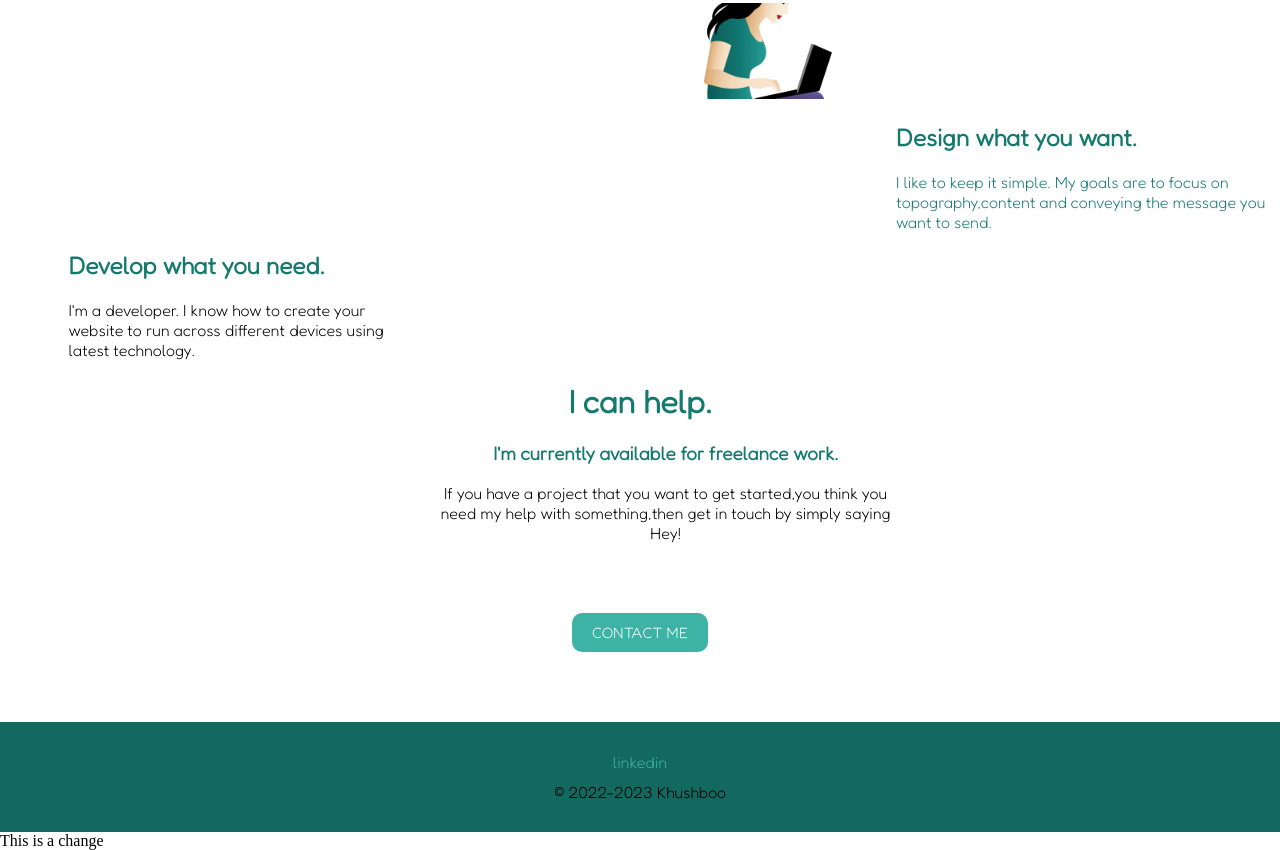
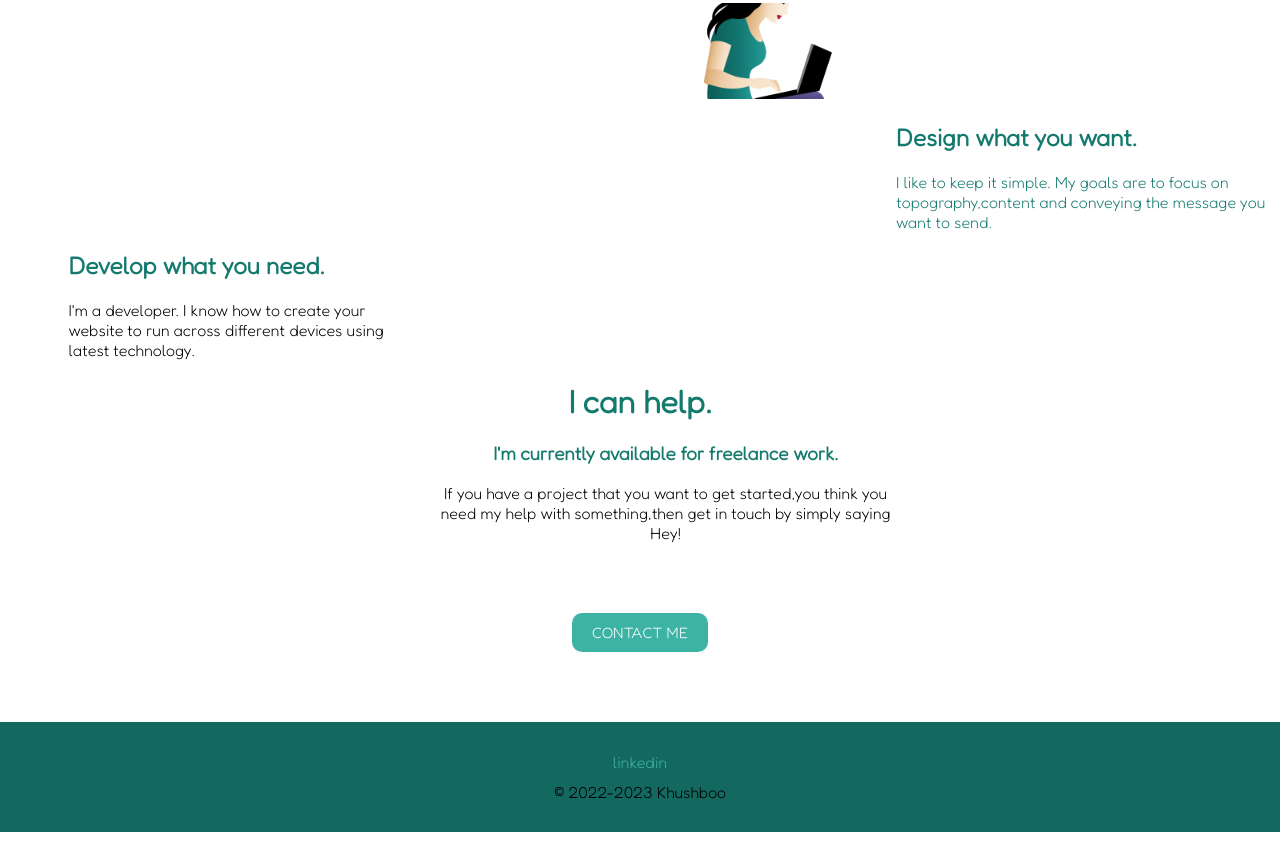
Before and after one commit to khushi230/adv, a plain HTML site: page index.html in a window 1280 px wide. Shown: the part 974-1824 px from the top of the page. Drawn offline with Linux system fonts and the light colour scheme.

Commit message:
change removed

```diff
--- a/index.html
+++ b/index.html
@@ -77,7 +77,5 @@
           <div class="copyright">&#169; 2022-2023 Khushboo</div>
        </div>
 
-    <div>This is a change</div>
-
   </body>
 </html>
```
